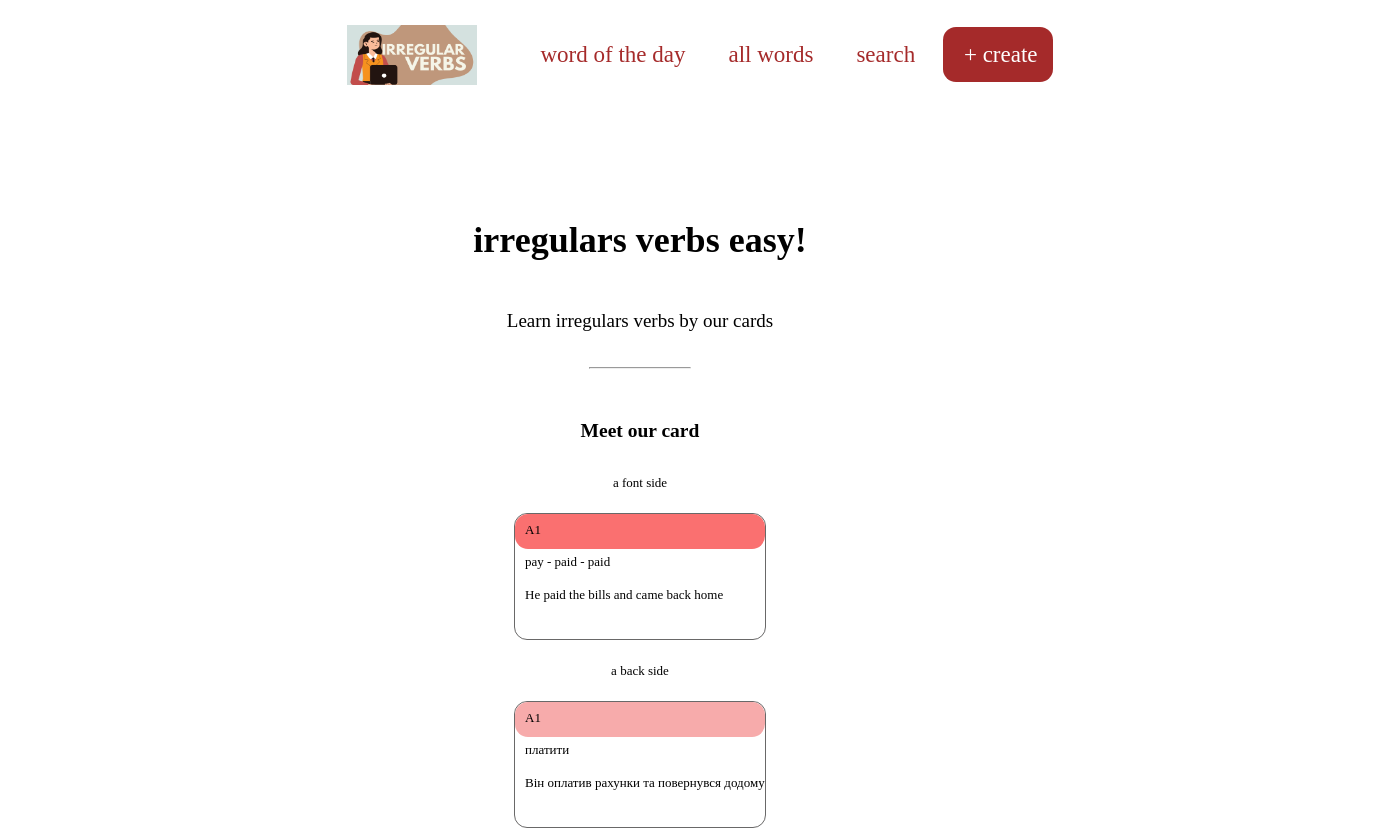
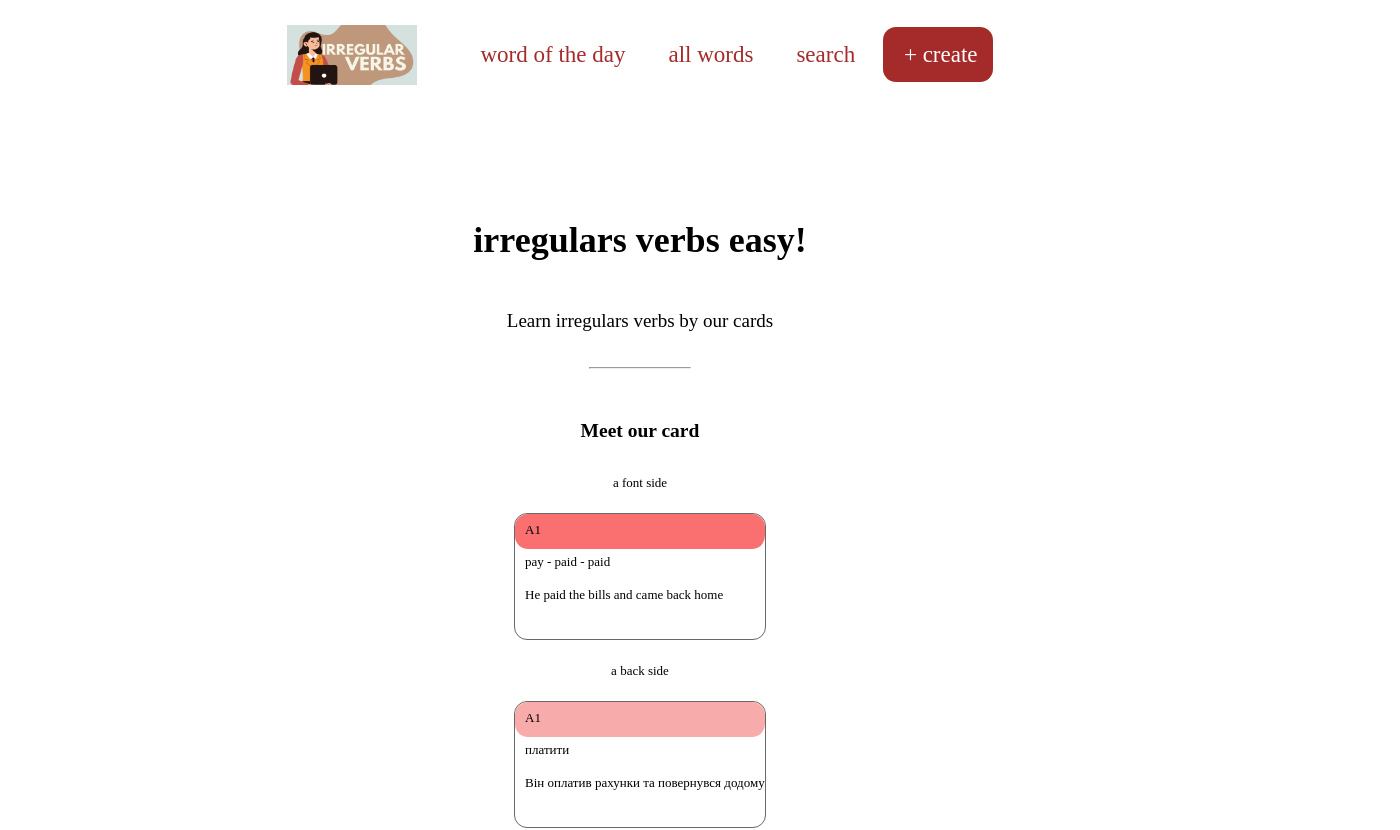
Before and after one commit to Kate1985sky/app-irregular-verbs, a React (Create React App) app: page / in a window 1280 px wide. Shown: the top 830 px of the page, 1400 px wide, since content can reach past the window. Built offline with nearby package versions, Linux system fonts and the light colour scheme.

Commit message:
fill in file Content.module.css

```diff
--- a/package.json
+++ b/package.json
@@ -6,7 +6,9 @@
     "@testing-library/jest-dom": "^5.17.0",
     "@testing-library/react": "^13.4.0",
     "@testing-library/user-event": "^13.5.0",
+    "bootstrap": "^5.3.2",
     "react": "^18.2.0",
+    "react-bootstrap": "^2.9.1",
     "react-dom": "^18.2.0",
     "react-router-dom": "^6.18.0",
     "react-scripts": "5.0.1",
--- a/src/App.js
+++ b/src/App.js
@@ -3,17 +3,19 @@ import { Header } from "./components/Header/Header";
 import { BrowserRouter } from "react-router-dom";
 import { Main } from "./components/Main/Main";
 import { EditorProvider } from "./hooks/EditorProvider";
-
+import { ContentBox } from "./components/ContentBox/ContentBox";
 
 function App() {
   return (
     <div>
       <EditorProvider>
-      <BrowserRouter>
-        <Header />
-        <Main />
-        <Footer />
-      </BrowserRouter>
+        <BrowserRouter>
+          <ContentBox>
+            <Header />
+            <Main />
+            <Footer />
+          </ContentBox>
+        </BrowserRouter>
       </EditorProvider>
     </div>
   );
--- a/src/components/Card/Card.module.css
+++ b/src/components/Card/Card.module.css
@@ -42,6 +42,7 @@ ul {
 
 .itemCard {
   padding: 15px;
+  list-style: none;
 }
 .titleItem {
   color: rgb(240, 236, 236);
--- a/src/components/ContentBox/ContentBox.module.css
+++ b/src/components/ContentBox/ContentBox.module.css
@@ -1,5 +1,8 @@
-/* .container {
-    width: 600px;
+.container {
+    min-width: 600px;
     height: 100%;
     margin: 0 auto;
-} */
+    display: flex;
+    flex-direction: column;
+    align-items: center;
+}
```
Also changed, not shown: 1 other file (tests, documents, lock files or other folders).
